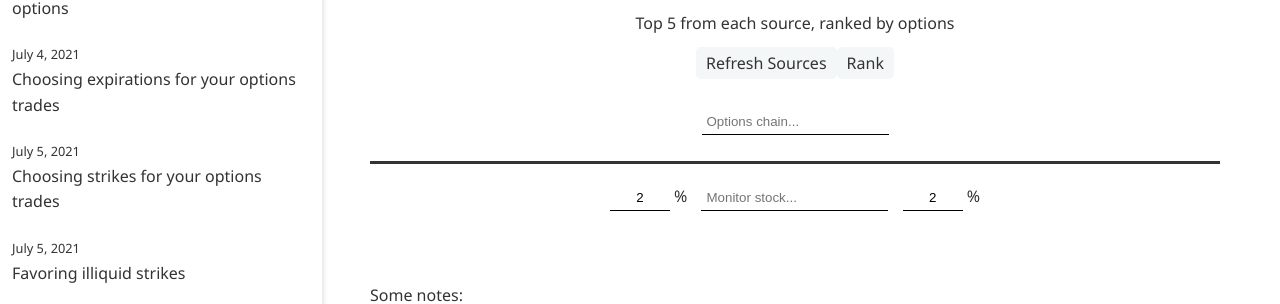
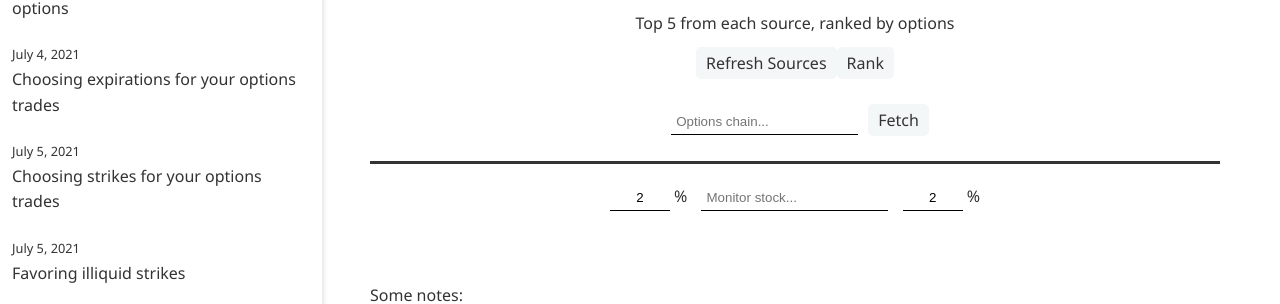
Before and after one commit to ansyblenetwork/aquietlife, a Jekyll site: the page built from _posts/2021-07-08-alerts.md, in a window 1280 px wide and 900 px high, scrolled down 527 px. Shown: the part 170-474 px from the top of the window. Built offline with Jekyll 4.4.1, drawn with Linux system fonts in a browser that asks for light colours.

Commit message:
Update 2021-07-08-alerts.md

```diff
--- a/_posts/2021-07-08-alerts.md
+++ b/_posts/2021-07-08-alerts.md
@@ -48,7 +48,7 @@ A stock alert applet which emits a ring/notification for price movements beyond
 			event.preventDefault();
 			optionsChain();
 		}"
-id="optionsInput" type="text" style="margin:10px;" autocomplete="off" placeholder="Options chain...">
+id="optionsInput" type="text" style="margin:10px;" autocomplete="off" placeholder="Options chain..."><button onclick="optionsChain()">Fetch</button>
 </div>
 
 <ul style="list-style-type:none; padding-left:0px;margin-bottom:20px; border-bottom:solid" id="optionslist"></ul>
```
